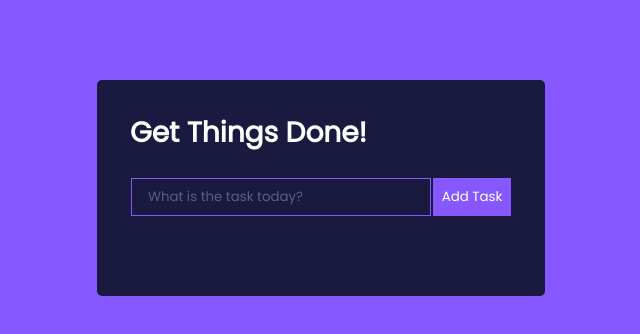
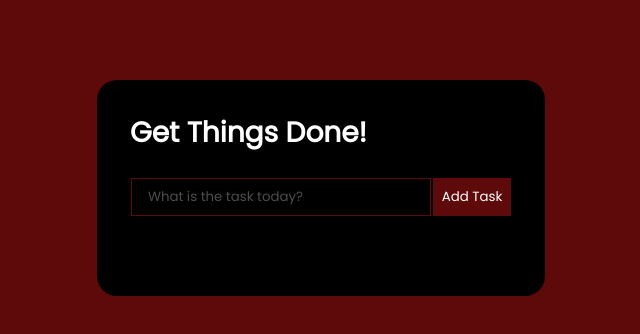
Before and after one commit to callmesidhu/React-todo-app, a React (Create React App) app: page / in a window 1280 px wide. Shown: the top 334 px of the page, without its empty margins (319-959 px from the left). Built offline with nearby package versions, Linux system fonts and the light colour scheme.

Commit message:
todo app completed

```diff
--- a/src/App.css
+++ b/src/App.css
@@ -10,7 +10,7 @@
 }
 
 body {
-  background: #8758ff;
+  background: #5e0a0a;;
   display: flex;
   justify-content: center;
   align-items: center;
@@ -27,10 +27,10 @@ h1 {
 }
 
 .TodoWrapper {
-  background: #1A1A40;
+  background: #000000;
   margin-top: 5rem;
   padding: 2rem;
-  border-radius: 5px;
+  border-radius: 20px;
 }
 
 .TodoForm {
@@ -41,7 +41,7 @@ h1 {
 .todo-input {
   outline: none;
   background: none;
-  border: 1px solid #8758ff;
+  border: 1px solid #5e0a0a;;
   padding: 0.5rem 1rem;
   margin-top: 1rem;
   margin-bottom: 2rem;
@@ -54,7 +54,7 @@ h1 {
 }
 
 .todo-btn {
-  background: #8758ff;
+  background: #5e0a0a;;
   color: #fff;
   border: none;
   padding: 0.55rem;
@@ -65,7 +65,7 @@ h1 {
   display: flex;
   justify-content: space-between;
   align-items: center;
-  background: #8758ff;
+  background: #5e0a0a;;
   color: #fff;
   padding: 0.75rem 1rem;
   border-radius: 5px;
```
